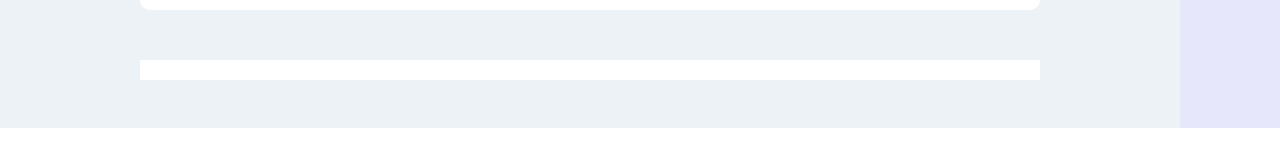
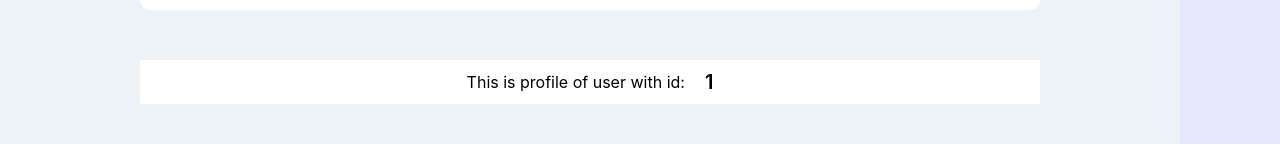
Before and after one commit to K-ara-puz/react-chat, a React (Create React App) app: page /profile/1 in a window 1280 px wide. Shown: the part 652-797 px from the top of the page. Built offline with nearby package versions, Linux system fonts and the light colour scheme; no server answers.

Commit message:
added possibility to go to user profile from user avatar click

```diff
--- a/src/components/main/Main.jsx
+++ b/src/components/main/Main.jsx
@@ -1,26 +1,26 @@
-import './Main.scss';
-import Profile from "../profile/Profile";
+import "./Main.scss";
 import { Routes, Route } from "react-router-dom";
-import Posts from '../posts/Posts';
-import FriendsPage from './friends/friendsPage';
-import UsersContainer from '../users/UsersContainer';
-import Navbar from '../navbar/Navbar';
+import Posts from "../posts/Posts";
+import FriendsPage from "./friends/friendsPage";
+import UsersContainer from "../users/UsersContainer";
+import ProfileContainer from "../profile/ProfileContainer";
+import NavbarContainer from "../navbar/NavbarContainer";
 
 const Main = () => {
   return (
-        <div className='main'>
-            <Navbar></Navbar>
+    <div className="main">
+      <NavbarContainer></NavbarContainer>
       <div className="main__content">
         <Routes>
-                    <Route path="/" element={<Profile />}></Route>
-                    <Route path="/profile" element={<Profile />}></Route>
-                    <Route path="/posts" element={<Posts testProp={'ttttt'}/>}></Route>
-                    <Route path="/friends" element={<FriendsPage/>}></Route>
-                    <Route path="/users" element={<UsersContainer/>}></Route>
+          <Route path="/" element={<ProfileContainer />}></Route>
+          <Route path="/profile/:id" element={<ProfileContainer />}></Route>
+          <Route path="/posts" element={<Posts />}></Route>
+          <Route path="/friends" element={<FriendsPage />}></Route>
+          <Route path="/users" element={<UsersContainer />}></Route>
         </Routes>
       </div>
     </div>
-    )
-}
+  );
+};
 
 export default Main;
--- a/src/components/navbar/Navbar.jsx
+++ b/src/components/navbar/Navbar.jsx
@@ -1,7 +1,7 @@
 import { NavLink } from 'react-router-dom';
 import './Navbar.scss';
 
-const Navbar = () => {
+const Navbar = (props) => {
     return (
         <div className='nav'>
             <div className='nav__header'>
@@ -15,7 +15,7 @@ const Navbar = () => {
                 </div>
             </div>
             <div className="nav__links">
-                <div><NavLink to="/profile">Profile</NavLink></div>
+                <div><NavLink to={`/profile/${props.authUserId}`}>Profile</NavLink></div>
                 <NavLink to="/posts">Posts</NavLink>
                 <NavLink to="/friends">Friends</NavLink>
                 <NavLink to="/users">Find users</NavLink>
--- /dev/null
+++ b/src/components/navbar/NavbarContainer.jsx
@@ -0,0 +1,10 @@
+import { connect } from 'react-redux';
+import Navbar from './Navbar';
+
+const mapStateToProps = (state) => {
+    return {
+      authUserId: state.auth.userId,
+    }
+}
+
+export default connect(mapStateToProps, {})(Navbar)
--- a/src/components/profile/Profile.jsx
+++ b/src/components/profile/Profile.jsx
@@ -1,7 +1,11 @@
+import './Profile.scss';
+import { useParams } from "react-router-dom";
 const Profile = () => {
+    let params = useParams();
     return (
-        <div>
-            <div>Profile!!!!</div>
+        <div className="profile">
+            <div className="profile__title">This is profile of user with id:</div>
+            <div className="profile__user">{params.id}</div>
         </div>
     )
 }
--- /dev/null
+++ b/src/components/profile/Profile.scss
@@ -0,0 +1,11 @@
+.profile {
+    display: flex;
+    align-items: center;
+    justify-content: center;
+    column-gap: 20px;
+    &__title {}
+    &__user {
+        font-weight: 600;
+        font-size: 20px;
+    }
+}
--- /dev/null
+++ b/src/components/profile/ProfileContainer.jsx
@@ -0,0 +1,17 @@
+import { connect } from 'react-redux';
+import Profile from './Profile';
+import { Component } from 'react';
+
+class ProfileContainer extends Component {
+    render() {
+        return <Profile {...this.props}></Profile>
+    }
+}
+
+const mapStateToProps = (state) => {
+    return {
+        userId: state.auth.userId
+    }
+}
+
+export default connect(mapStateToProps, {})(ProfileContainer)
--- a/src/components/users/User.jsx
+++ b/src/components/users/User.jsx
@@ -1,9 +1,13 @@
+import { NavLink } from "react-router-dom";
+
 const User = (props) => {
     return (
         <div className="user">
-            <div className="user__avatar">
-                <img src={require(`../../assets/users/avatar_template.png`)} alt="" />
-            </div>
+            <NavLink to={`/profile/${props.userInfo.id}`}>
+                <div className="user__avatar">
+                    <img src={require(`../../assets/users/avatar_template.png`)} alt="" />
+                </div>
+            </NavLink>
             <div className="user__info">
                 <div className="user__info__fullname">{props.userInfo.name}</div>
                 {props.userInfo.followed === true ? <button className="user__info__unfollow-btn" onClick={() => props.unfollowUser(props.userInfo.id)}>Unfollow</button> : <button onClick={() => props.followUser(props.userInfo.id)}>Follow</button>}
```
Lines whose indentation alone changed are shown as unchanged.
